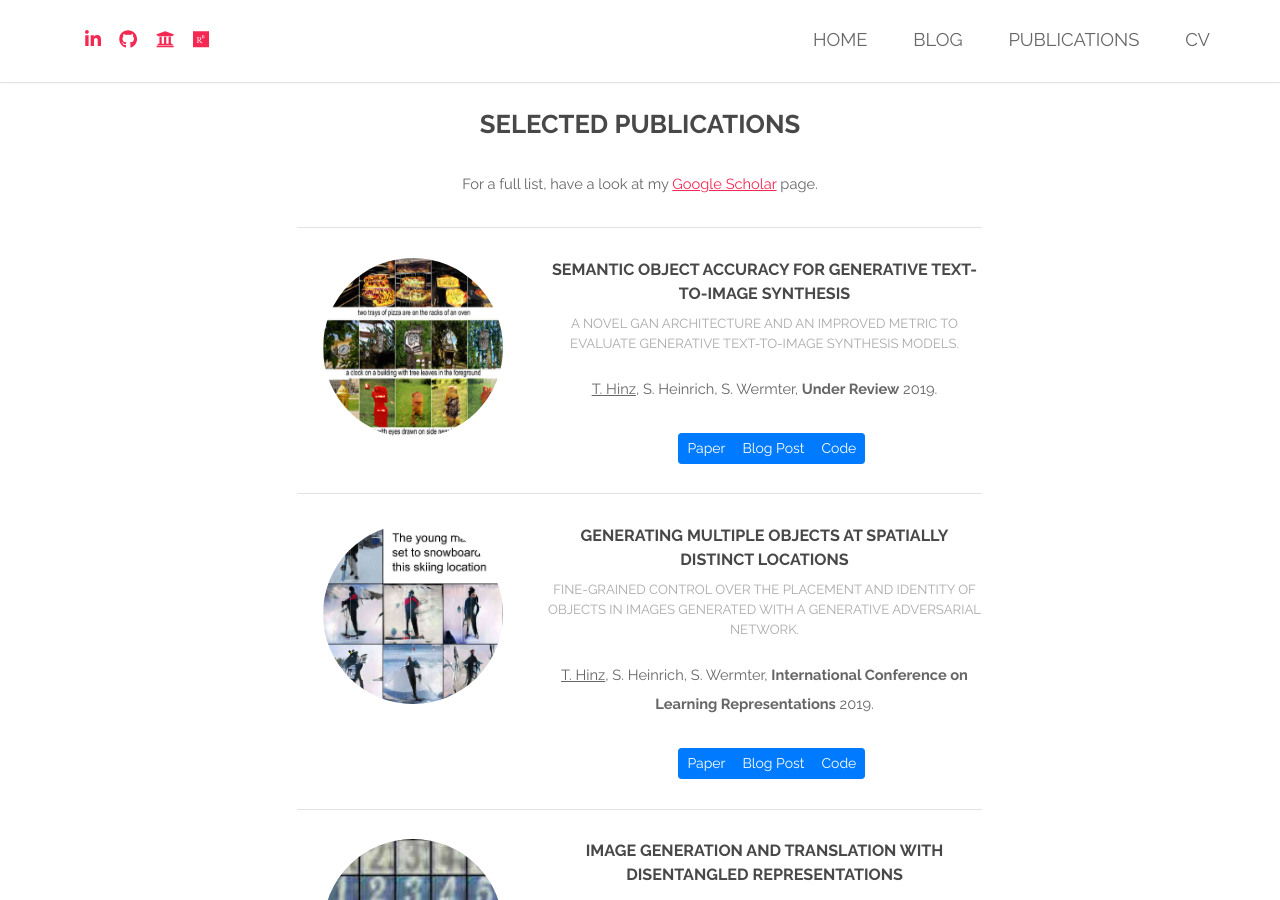
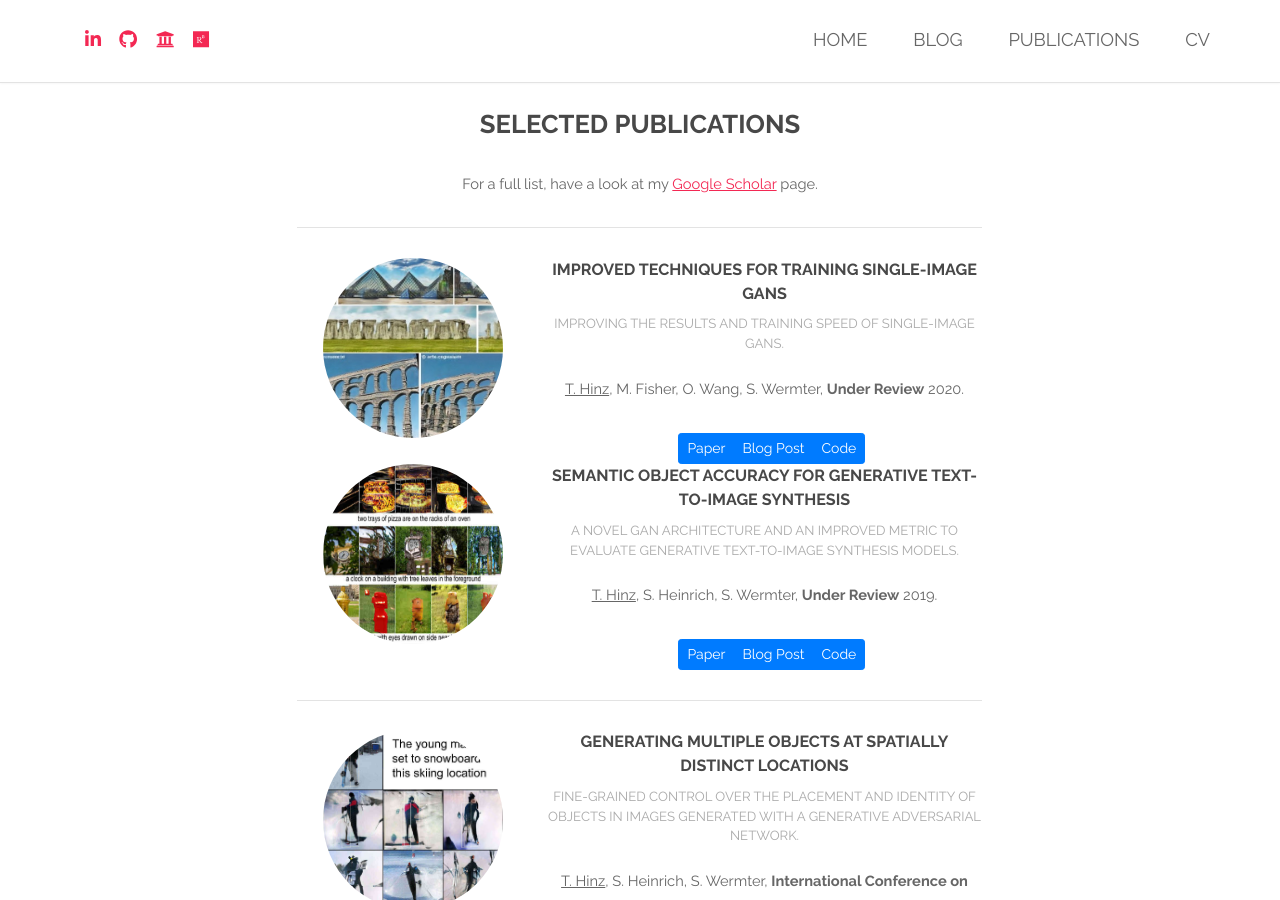
Before and after one commit to tohinz/tohinz.github.io, a Jekyll site: the page built from index.html, in a window 1280 px wide and 900 px high, scrolled down 2607 px. Built offline with Jekyll 4.4.1, drawn with Linux system fonts in a browser that asks for light colours; cached includes are drawn as plain includes; nearby versions of some CDN libraries.

Commit message:
Update index.html

```diff
--- a/index.html
+++ b/index.html
@@ -75,6 +75,25 @@
 		<h2 style="text-align: center">Selected Publications</h2>
 		<p style="text-align:center;">For a full list, have a look at my <a href="https://scholar.google.com/citations?user=SugTw28AAAAJ&hl" target="_blank">Google Scholar</a> page.</p>
 		<hr />
+
+		<ul class="row 150%">
+			<ul class="3u 4u(large) 12u$(medium)">
+				<div class="image rounded"><img src="/images/publication/thumbnails/consingan.jpg" width="180" alt="" style="border:none;"/></div>
+			</ul>
+
+			<ul class="9u$ 8u$(large) 12u$(medium)">
+				<header>
+					<h4>Improved Techniques for Training Single-Image GANs</h4>
+					<p>Improving the results and training speed of single-image GANs.</p>
+				</header>
+				<p><span style="text-decoration: underline;">T. Hinz</span>, M. Fisher, O. Wang, S. Wermter, <span style="font-weight: bold">Under Review</span> 2020.</p>
+				<ul class="btn-group btn-group-sm">
+					<a role="button" style="text-decoration: none" class="btn btn-primary" href='https://arxiv.org/abs/2003.11512' target="_blank">Paper</a>
+	    				<a role="button" style="text-decoration: none" class="btn btn-primary" href='/2020/03/24/improved-techniques-for-training-single-image-gans'>Blog Post</a>
+	    				<a role="button" style="text-decoration: none" class="btn btn-primary" href='https://github.com/tohinz/ConSinGAN' target="_blank">Code</a>
+  				</ul>
+			</ul>
+		</ul>
 
 		<ul class="row 150%">
 			<ul class="3u 4u(large) 12u$(medium)">
```
